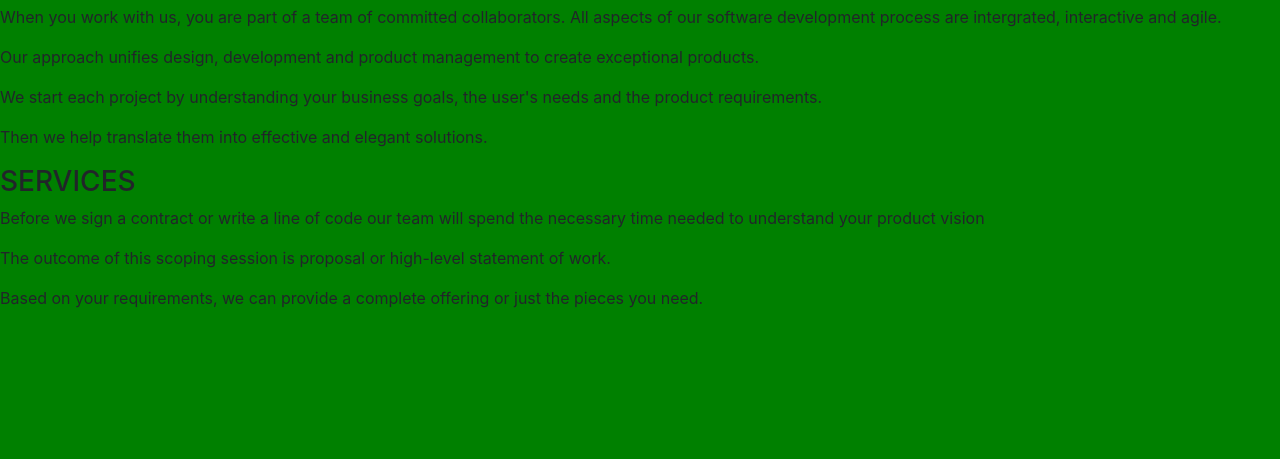
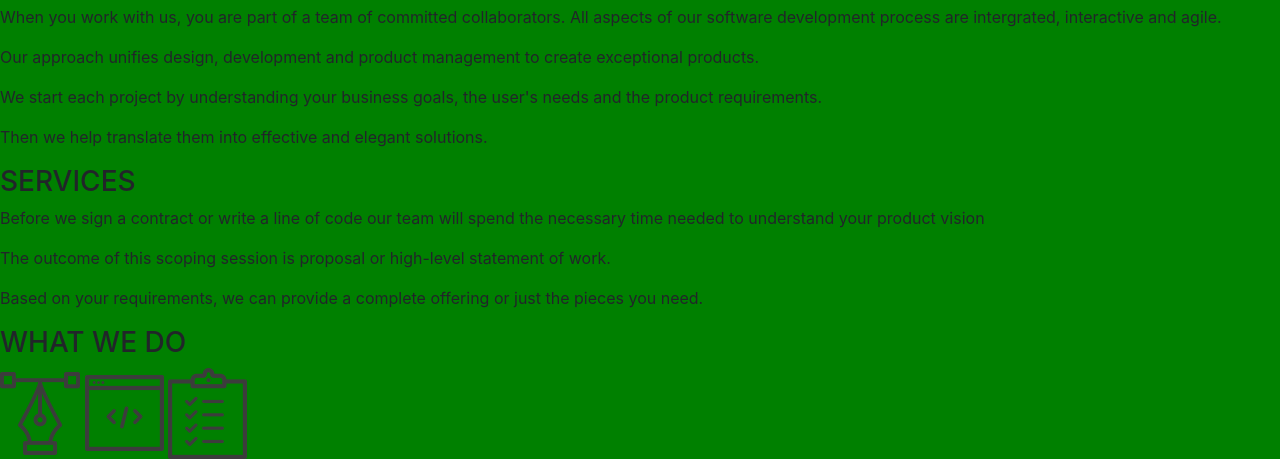
Before and after one commit to mbalanya/DelaniStudioRemake, a plain HTML site: page index.html in a window 1280 px wide. Shown: the part 370-829 px from the top of the page. Before the commit the page ends 800 px from the top, so only its background shows below. Drawn offline with Linux system fonts and the light colour scheme.

Commit message:
create the document for What We Do section

```diff
--- a/index.html
+++ b/index.html
@@ -24,12 +24,20 @@
       <p>We start each project by understanding your business goals, the user's needs and the product requirements.</p>
       <p>Then we help translate them into effective and elegant solutions.</p>
     </div>
+
     <div class="">
       <h3>SERVICES</h3>
       <p>Before we sign a contract or write a line of code our team will spend the necessary time needed to understand your product vision</p>
       <p>The outcome of this scoping session is proposal or high-level statement of work.</p>
       <p>Based on your requirements, we can provide a complete offering or just the pieces you need.</p>
     </div>
+
+    <div class="">
+      <h3>WHAT WE DO</h3>
+      <img src="img/services_icons/design_icon.png" alt="Desing">
+      <img src="img/services_icons/dev_icon.png" alt="Development">
+      <img src="img/services_icons/product_icon.png" alt="Product Management">
+    </div>
     <script src="js/jquery-3.5.1.min.js"></script>
     <script src="js/scripts.js"></script>
   </body>
```
